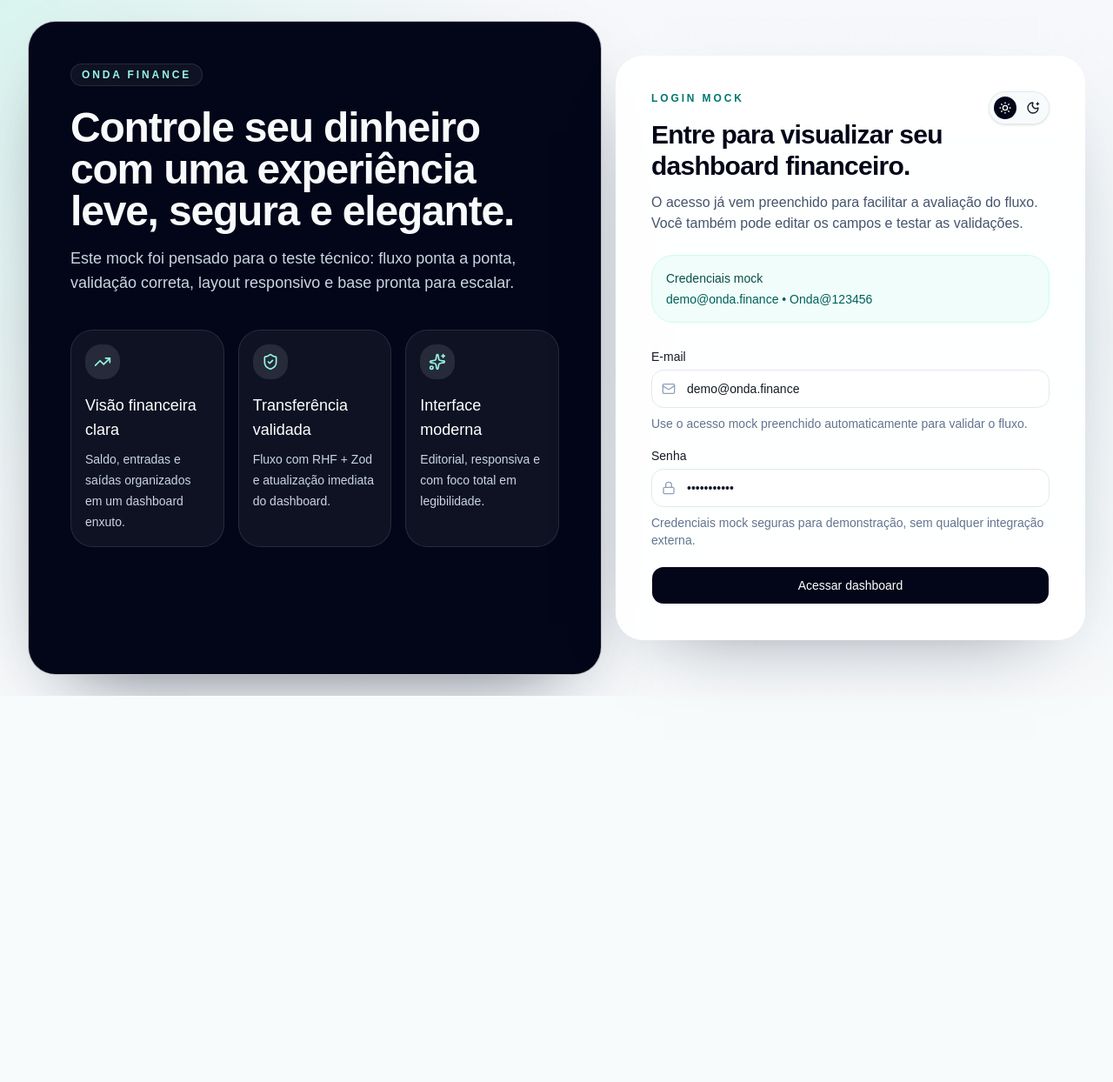
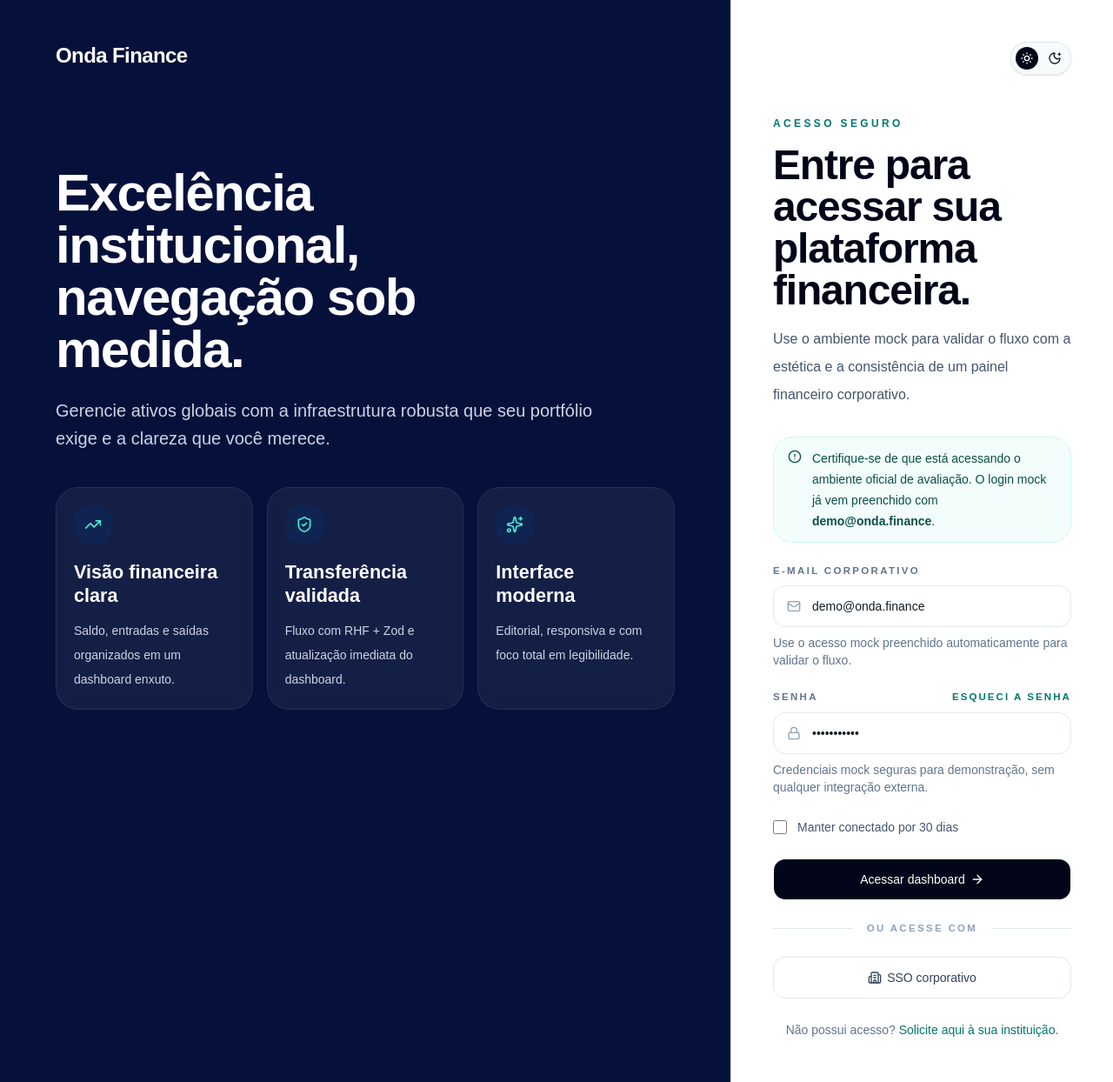
Before and after one commit to jenniffermartinsf/challenge-frontend-onda-finance, a React (Vite) app: page /login in a window 1280 px wide. Shown: the whole page at 87% size. Before the commit the page ends 800 px from the top, so only its background shows below. Built offline with nearby package versions, Linux system fonts and the light colour scheme.

Commit message:
refactor: redesign login and adopt fixed corporate sidebar layout

```diff
--- a/src/features/auth/components/login-form.tsx
+++ b/src/features/auth/components/login-form.tsx
@@ -1,6 +1,13 @@
 import type { FormEvent } from "react";
 import { zodResolver } from "@hookform/resolvers/zod";
-import { LoaderCircle, Lock, Mail } from "lucide-react";
+import {
+  ArrowRight,
+  Building2,
+  CircleAlert,
+  LoaderCircle,
+  Lock,
+  Mail,
+} from "lucide-react";
 import { useForm } from "react-hook-form";
 import { useLocation, useNavigate } from "react-router-dom";
 import { z } from "zod";
@@ -11,6 +18,7 @@ import { Label } from "@/components/ui/label";
 import { useAuthStore } from "@/features/auth/store/auth-store";
 import {
   showErrorToast,
+  showInfoToast,
   showSuccessToast,
 } from "@/features/feedback/store/toast-store";
 import { getApiErrorMessage } from "@/lib/axios";
@@ -77,22 +85,47 @@ export function LoginForm() {
     void handleSubmit(onSubmit)(event);
   }
 
+  function handleSsoClick() {
+    showInfoToast(
+      "SSO corporativo indisponível",
+      "No ambiente mock, utilize o acesso preenchido automaticamente.",
+    );
+  }
+
   return (
-    <form className="space-y-5" noValidate onSubmit={handleLoginSubmit}>
+    <form className="space-y-6" noValidate onSubmit={handleLoginSubmit}>
+      <div className="rounded-[1.4rem] border border-teal-100 bg-teal-50/80 px-4 py-3 text-sm text-teal-900 dark:border-teal-400/15 dark:bg-teal-400/10 dark:text-teal-100">
+        <div className="flex items-start gap-3">
+          <CircleAlert className="mt-0.5 size-4 shrink-0" aria-hidden="true" />
+          <div className="min-w-0">
+            <p className="leading-6">
+              Certifique-se de que está acessando o ambiente oficial de
+              avaliação. O login mock já vem preenchido com{" "}
+              <span className="font-semibold">{demoCredentials.email}</span>.
+            </p>
+          </div>
+        </div>
+      </div>
+
       <div className="space-y-2">
-        <Label htmlFor="email">E-mail</Label>
+        <Label
+          className="text-[0.72rem] font-semibold uppercase tracking-[0.2em] text-slate-500 dark:text-slate-400"
+          htmlFor="email"
+        >
+          E-mail corporativo
+        </Label>
         <div className="relative">
           <Mail
             aria-hidden="true"
-            className="pointer-events-none absolute left-3 top-1/2 size-4 -translate-y-1/2 text-slate-400"
+            className="pointer-events-none absolute left-4 top-1/2 size-4 -translate-y-1/2 text-slate-400 dark:text-slate-500"
           />
           <Input
             aria-describedby={errors.email ? "email-error" : "email-hint"}
             aria-invalid={Boolean(errors.email)}
             autoComplete="email"
-            className="h-11 rounded-xl border-slate-200 bg-white pl-10 dark:border-white/10 dark:bg-slate-950/70 dark:text-slate-50"
+            className="h-12 rounded-xl border-slate-200 bg-white pl-11 shadow-none dark:border-white/10 dark:bg-slate-950/70 dark:text-slate-50"
             id="email"
-            placeholder="voce@empresa.com"
+            placeholder="nome@onda.finance"
             type="email"
             {...register("email")}
           />
@@ -102,18 +135,40 @@ export function LoginForm() {
             {errors.email.message}
           </p>
         ) : (
-          <p className="text-sm text-slate-500" id="email-hint">
+          <p
+            className="text-sm text-slate-500 dark:text-slate-400"
+            id="email-hint"
+          >
             Use o acesso mock preenchido automaticamente para validar o fluxo.
           </p>
         )}
       </div>
 
       <div className="space-y-2">
-        <Label htmlFor="password">Senha</Label>
+        <div className="flex items-center justify-between gap-3">
+          <Label
+            className="text-[0.72rem] font-semibold uppercase tracking-[0.2em] text-slate-500 dark:text-slate-400"
+            htmlFor="password"
+          >
+            Senha
+          </Label>
+          <button
+            className="text-[0.72rem] font-semibold uppercase tracking-[0.18em] text-teal-700 transition-colors hover:text-teal-600 dark:text-teal-300 dark:hover:text-teal-200"
+            onClick={() =>
+              showInfoToast(
+                "Recuperação de senha indisponível",
+                "Esse fluxo não foi implementado no ambiente mock.",
+              )
+            }
+            type="button"
+          >
+            Esqueci a senha
+          </button>
+        </div>
         <div className="relative">
           <Lock
             aria-hidden="true"
-            className="pointer-events-none absolute left-3 top-1/2 size-4 -translate-y-1/2 text-slate-400"
+            className="pointer-events-none absolute left-4 top-1/2 size-4 -translate-y-1/2 text-slate-400 dark:text-slate-500"
           />
           <Input
             aria-describedby={
@@ -121,7 +176,7 @@ export function LoginForm() {
             }
             aria-invalid={Boolean(errors.password)}
             autoComplete="current-password"
-            className="h-11 rounded-xl border-slate-200 bg-white pl-10 dark:border-white/10 dark:bg-slate-950/70 dark:text-slate-50"
+            className="h-12 rounded-xl border-slate-200 bg-white pl-11 shadow-none dark:border-white/10 dark:bg-slate-950/70 dark:text-slate-50"
             id="password"
             type="password"
             {...register("password")}
@@ -136,11 +191,28 @@ export function LoginForm() {
             {errors.password.message}
           </p>
         ) : (
-          <p className="text-sm text-slate-500" id="password-hint">
+          <p
+            className="text-sm text-slate-500 dark:text-slate-400"
+            id="password-hint"
+          >
             Credenciais mock seguras para demonstração, sem qualquer integração
             externa.
           </p>
         )}
+      </div>
+
+      <div className="flex items-center gap-3">
+        <input
+          className="size-4 rounded border-slate-300 text-teal-600 focus:ring-2 focus:ring-teal-200 dark:border-white/15 dark:bg-slate-950/70 dark:text-teal-300 dark:focus:ring-teal-300/30"
+          id="remember-session"
+          type="checkbox"
+        />
+        <Label
+          className="text-sm font-medium leading-6 text-slate-600 dark:text-slate-300"
+          htmlFor="remember-session"
+        >
+          Manter conectado por 30 dias
+        </Label>
       </div>
 
       {errors.root?.message ? (
@@ -153,7 +225,7 @@ export function LoginForm() {
       ) : null}
 
       <Button
-        className="h-11 w-full rounded-xl bg-slate-950 text-white hover:bg-slate-800 dark:bg-teal-300 dark:text-slate-950 dark:hover:bg-teal-200"
+        className="h-12 w-full rounded-xl bg-slate-950 text-white hover:bg-slate-800 dark:bg-teal-300 dark:text-slate-950 dark:hover:bg-teal-200"
         disabled={isSubmitting}
         type="submit"
       >
@@ -163,9 +235,46 @@ export function LoginForm() {
             Validando acesso...
           </>
         ) : (
-          "Acessar dashboard"
+          <>
+            Acessar dashboard
+            <ArrowRight className="size-4" aria-hidden="true" />
+          </>
         )}
       </Button>
+
+      <div className="flex items-center gap-4">
+        <div className="h-px flex-1 bg-slate-200 dark:bg-white/10" />
+        <span className="text-[0.72rem] font-semibold uppercase tracking-[0.2em] text-slate-400 dark:text-slate-500">
+          ou acesse com
+        </span>
+        <div className="h-px flex-1 bg-slate-200 dark:bg-white/10" />
+      </div>
+
+      <Button
+        className="h-12 w-full rounded-xl border-slate-200 bg-white text-slate-700 hover:bg-slate-50 dark:border-white/10 dark:bg-slate-950/60 dark:text-slate-100 dark:hover:bg-white/6"
+        onClick={handleSsoClick}
+        type="button"
+        variant="outline"
+      >
+        <Building2 className="size-4" aria-hidden="true" />
+        SSO corporativo
+      </Button>
+
+      <p className="text-center text-sm leading-6 text-slate-500 dark:text-slate-400">
+        Não possui acesso?{" "}
+        <button
+          className="font-medium text-teal-700 transition-colors hover:text-teal-600 dark:text-teal-300 dark:hover:text-teal-200"
+          onClick={() =>
+            showInfoToast(
+              "Contato institucional",
+              "No ambiente real, esse atalho direcionaria para o time da sua instituição.",
+            )
+          }
+          type="button"
+        >
+          Solicite aqui à sua instituição.
+        </button>
+      </p>
     </form>
   );
 }
--- a/src/features/auth/pages/login-page.tsx
+++ b/src/features/auth/pages/login-page.tsx
@@ -4,7 +4,6 @@ import { ShieldCheck, Sparkles, TrendingUp } from "lucide-react";
 import { ThemeToggle } from "@/components/common/theme-toggle";
 import { LoginForm } from "@/features/auth/components/login-form";
 import { useAuthStore } from "@/features/auth/store/auth-store";
-import { demoCredentials } from "@/mocks/user";
 import { paths } from "@/routes/paths";
 
 const highlights = [
@@ -33,66 +32,71 @@ export function LoginPage() {
   }
 
   return (
-    <main className="min-h-screen bg-[radial-gradient(circle_at_top_left,#d9f4ef_0%,transparent_38%),linear-gradient(180deg,#f7f8fb_0%,#eef4f6_48%,#f7f9fb_100%)] px-4 py-6 transition-colors dark:bg-[radial-gradient(circle_at_top_left,rgba(45,212,191,0.12)_0%,transparent_34%),linear-gradient(180deg,#07111b_0%,#0c1724_48%,#050b12_100%)] sm:px-6 lg:px-8">
-      <div className="mx-auto grid min-h-[calc(100vh-3rem)] max-w-7xl gap-4 lg:grid-cols-[1.1fr_0.9fr]">
-        <section className="rounded-[2rem] border border-white/75 bg-slate-950 p-8 text-slate-50 shadow-[0_35px_90px_-50px_rgba(15,23,42,0.8)] sm:p-10 lg:p-12">
-          <span className="inline-flex rounded-full border border-white/10 bg-white/5 px-3 py-1 text-xs font-semibold uppercase tracking-[0.24em] text-teal-200">
+    <main className="min-h-screen bg-[linear-gradient(180deg,#e9f3f5_0%,#f5f8fb_100%)] transition-colors dark:bg-[linear-gradient(180deg,#050b12_0%,#07111b_100%)]">
+      <div className="min-h-screen w-full lg:grid lg:grid-cols-[minmax(0,1fr)_minmax(440px,30vw)] 2xl:grid-cols-[minmax(0,1fr)_560px]">
+        <section className="flex bg-[#06113b] px-6 py-8 text-slate-50 sm:px-10 sm:py-10 lg:px-12 lg:py-12 xl:px-16 2xl:px-20">
+          <div className="mx-auto flex w-full max-w-[880px] flex-col">
+            <div className="flex items-center justify-between gap-4">
+              <p className="text-2xl font-semibold tracking-tight text-white">
                 Onda Finance
-          </span>
-          <h1 className="mt-6 max-w-xl text-4xl font-semibold tracking-tight sm:text-5xl">
-            Controle seu dinheiro com uma experiência leve, segura e elegante.
+              </p>
+            </div>
+
+            <div className="mt-28 max-w-[720px]">
+              <h1 className="max-w-[640px] text-5xl font-semibold tracking-tight text-white sm:text-6xl 2xl:max-w-[700px] 2xl:text-[4.5rem] 2xl:leading-[0.98]">
+                Excelência institucional, navegação sob medida.
               </h1>
-          <p className="mt-4 max-w-2xl text-base leading-7 text-slate-300 sm:text-lg">
-            Este mock foi pensado para o teste técnico: fluxo ponta a ponta,
-            validação correta, layout responsivo e base pronta para escalar.
+              <p className="mt-6 max-w-[620px] text-base leading-8 text-slate-300 sm:text-xl">
+                Gerencie ativos globais com a infraestrutura robusta que seu
+                portfólio exige e a clareza que você merece.
               </p>
+            </div>
 
-          <div className="mt-10 grid gap-4 sm:grid-cols-3">
+            <div className="mt-10 grid max-w-[860px] gap-4 md:grid-cols-3">
               {highlights.map(({ description, icon: Icon, title }) => (
                 <article
-                className="rounded-[1.6rem] border border-white/10 bg-white/5 p-4"
+                  className="rounded-[1.6rem] border border-white/8 bg-white/6 p-5 backdrop-blur"
                   key={title}
                 >
-                <div className="flex size-10 items-center justify-center rounded-2xl bg-white/10 text-teal-200">
+                  <div className="flex size-11 items-center justify-center rounded-2xl bg-[#102452] text-teal-300">
                     <Icon className="size-5" aria-hidden="true" />
                   </div>
-                <h2 className="mt-4 text-lg font-medium text-white">{title}</h2>
-                <p className="mt-2 text-sm leading-6 text-slate-300">
+                  <h2 className="mt-5 text-[1.35rem] font-semibold leading-tight text-white">
+                    {title}
+                  </h2>
+                  <p className="mt-3 text-sm leading-7 text-slate-300">
                     {description}
                   </p>
                 </article>
               ))}
             </div>
+          </div>
         </section>
 
-        <section className="flex items-center">
-          <div className="w-full rounded-[2rem] border border-white/80 bg-white/92 p-8 shadow-[0_35px_90px_-55px_rgba(15,23,42,0.55)] backdrop-blur transition-colors dark:border-white/10 dark:bg-slate-950/82 dark:shadow-[0_35px_90px_-50px_rgba(2,6,23,0.95)] sm:p-10">
-            <div className="flex items-start justify-between gap-4">
-              <div>
-                <p className="text-xs font-semibold uppercase tracking-[0.24em] text-teal-700 dark:text-teal-300">
-                  Login mock
-                </p>
-                <h2 className="mt-4 text-3xl font-semibold tracking-tight text-slate-950 dark:text-slate-50">
-                  Entre para visualizar seu dashboard financeiro.
-                </h2>
-              </div>
+        <section className="flex bg-white px-6 py-8 transition-colors dark:bg-[#07111b] sm:px-10 sm:py-10 lg:border-l lg:border-slate-200/80 lg:px-12 lg:py-12 dark:lg:border-white/10">
+          <div className="mx-auto flex w-full max-w-md flex-col xl:max-w-lg">
+            <div className="flex justify-end">
               <ThemeToggle compact />
             </div>
 
-            <p className="mt-3 text-sm leading-6 text-slate-600 dark:text-slate-300 sm:text-base">
-              O acesso já vem preenchido para facilitar a avaliação do fluxo.
-              Você também pode editar os campos e testar as validações.
+            <div className="mt-12">
+              <div>
+                <p className="text-xs font-semibold uppercase tracking-[0.28em] text-teal-700 dark:text-teal-300">
+                  Acesso seguro
                 </p>
+                <h2 className="mt-4 max-w-sm text-4xl font-semibold tracking-tight text-slate-950 dark:text-slate-50 sm:text-5xl">
+                  Entre para acessar sua plataforma financeira.
+                </h2>
+              </div>
 
-            <div className="mt-6 rounded-[1.6rem] border border-teal-100 bg-teal-50 p-4 text-sm text-teal-900 dark:border-teal-400/15 dark:bg-teal-400/10 dark:text-teal-100">
-              <p className="font-medium">Credenciais mock</p>
-              <p className="mt-1 break-all text-teal-800 dark:text-teal-100">
-                {demoCredentials.email} • {demoCredentials.password}
+              <p className="mt-4 max-w-md text-base leading-8 text-slate-600 dark:text-slate-300">
+                Use o ambiente mock para validar o fluxo com a estética e a
+                consistência de um painel financeiro corporativo.
               </p>
-            </div>
 
               <div className="mt-8">
                 <LoginForm />
+              </div>
             </div>
           </div>
         </section>
```
Also changed, not shown: 2 other files (tests, documents, lock files or other folders). Lines whose indentation alone changed are shown as unchanged.
